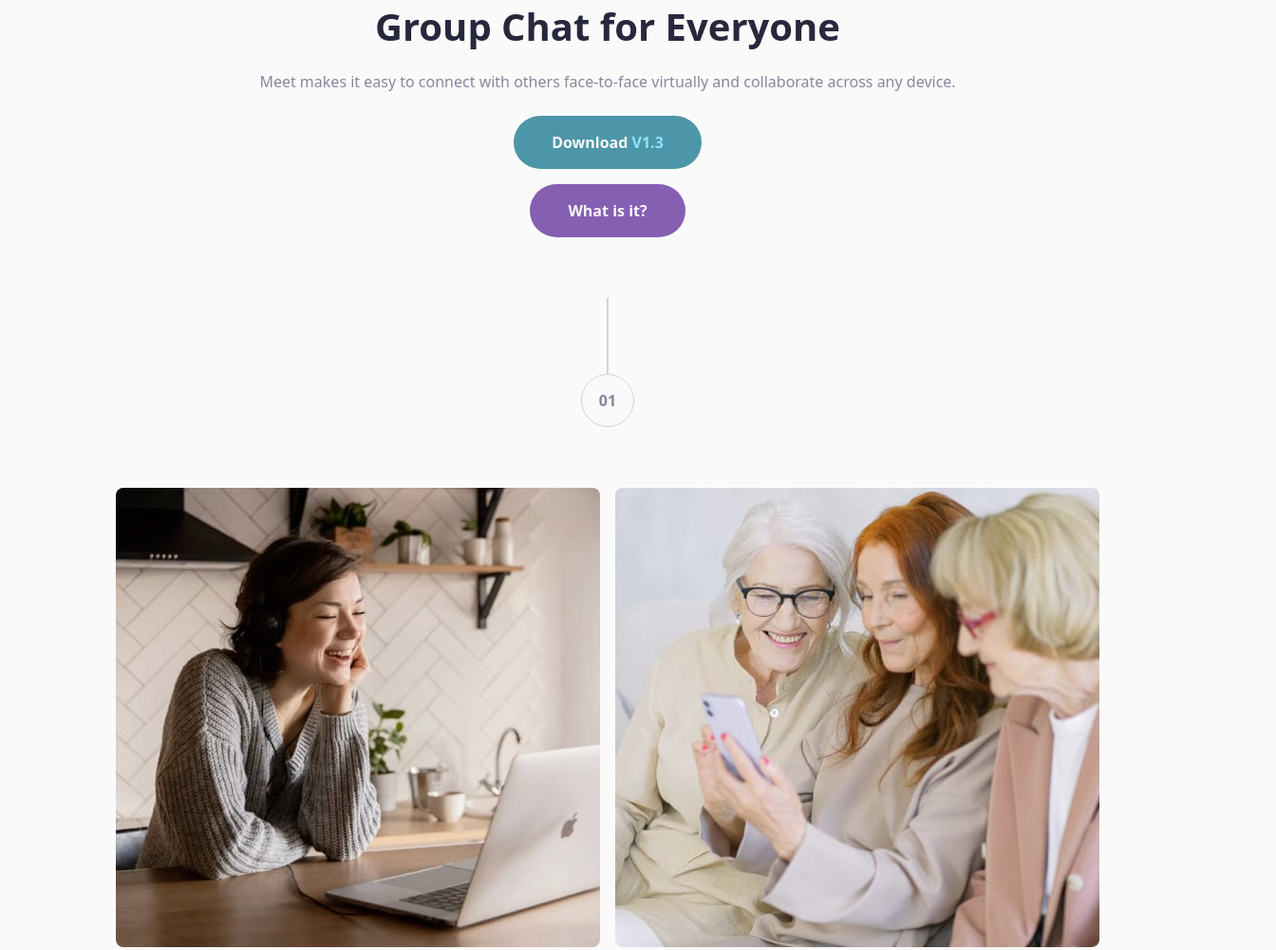
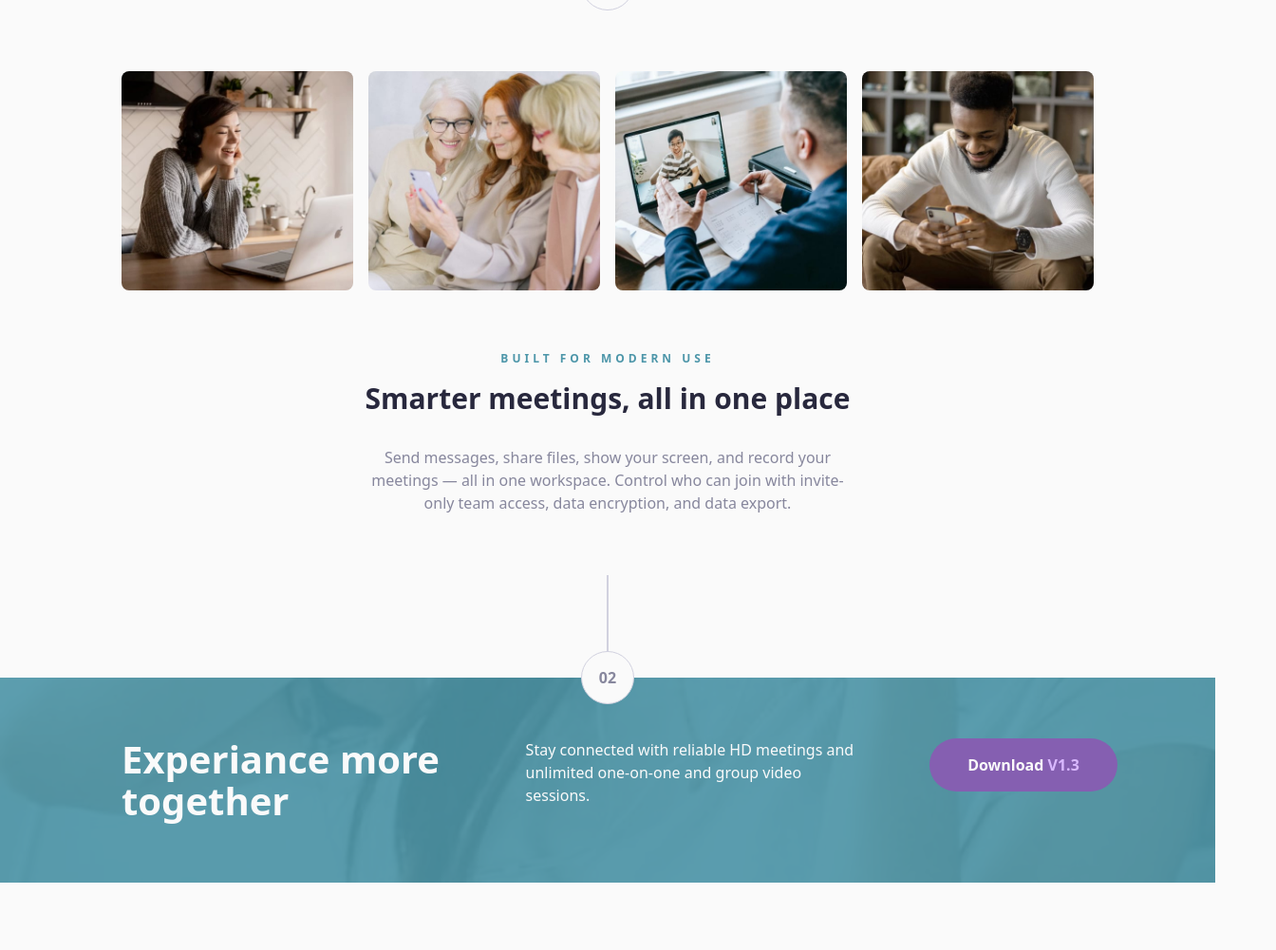
Before and after one commit to JVarney03/webdev-meet-landing-page, a website built with Vite: page index.html in a window 1280 px wide. Shown: the part 678-1679 px from the top of the page at 95% size, 1344 px wide, since content can reach past the window. After the commit the page ends 1608 px from the top, so only its background shows below. Built offline with nearby package versions, Linux system fonts and the light colour scheme.

Commit message:
Finalised landing page

```diff
--- a/index.html
+++ b/index.html
@@ -14,70 +14,93 @@
     <title>Frontend Mentor | Meet landing page</title>
     <link rel="stylesheet" href="src/style.css" />
   </head>
-  <body class="font-redhat bg-white">
-    <main class="w-sreen min-h-screen bg-white align-middle">
-      <div class="flex flex-col items-center justify-center">
+  <body class="font-redhat bg-white text-center">
+    <div
+      class="grid min-h-screen w-screen grid-cols-(--grid-template-small) content-start overflow-hidden sm:grid-cols-(--grid-template-medium) lg:grid-cols-(--grid-template-large)"
+    >
+      <header class="col-[full]">
         <img
           class="mx-auto mt-500 mb-800"
           src="./assets/logo.svg"
           alt="Meet logo"
         />
+      </header>
+      <main class="col-[full] grid grid-cols-subgrid justify-items-center">
         <img
-          class="relative w-[110vw] max-w-none"
+          class="col-[full] w-[110vw] max-w-[110vw] object-cover lg:hidden"
           src="assets/tablet/image-hero.png"
           alt="multiple photos of people"
         />
-      </div>
-      <div
-        class="relative z-10 flex flex-col items-center px-400 pt-400 text-center"
-      >
-        <h1 class="text-preset-2 mb-300 text-slate-900">
+        <img
+          class="relative -left-6 col-span-2 col-start-1 hidden justify-self-start object-fill lg:block xl:justify-self-end"
+          src="./assets/desktop/image-hero-left.png"
+          alt="multiple photos of people"
+        />
+        <section class="col-[main] mt-800 mb-800">
+          <h1 class="text-preset-2 lg:text-preset-1 mb-300 text-slate-900">
             Group Chat for Everyone
           </h1>
           <p class="text-preset-5 mb-300 font-normal text-slate-600">
             Meet makes it easy to connect with others face-to-face virtually and
             collaborate across any device.
           </p>
+          <div
+            class="flex flex-col items-center gap-200 sm:flex-row sm:justify-center"
+          >
             <button
               type="button"
-          class="text-preset-5 hocus:bg-cyan-hover mb-200 rounded-4xl bg-cyan-600 px-10 py-4 text-white transition duration-500 ease-in-out"
+              class="button hocus:bg-cyan-hover bg-cyan-600"
             >
               Download <span class="text-cyan-300">V1.3</span>
             </button>
             <button
               type="button"
-          class="text-preset-5 hocus:bg-purple-hover mb-800 rounded-4xl bg-purple-600 px-10 py-4 text-white transition duration-500 ease-in-out"
+              class="button hocus:bg-purple-hover bg-purple-600"
             >
               What is it?
             </button>
+          </div>
+        </section>
+        <img
+          class="relative -right-6 col-span-2 col-start-4 hidden self-center justify-self-end lg:block xl:justify-self-start"
+          src="./assets/desktop/image-hero-right.png"
+          alt="multiple photos of people"
+        />
+        <div class="col-[main] grid justify-items-center">
           <div class="h-1000 border border-slate-300"></div>
           <div
             class="flex h-700 w-700 items-center justify-center rounded-full border border-slate-300"
           >
             <span class="text-preset-5 text-slate-600">01</span>
           </div>
-        <div class="my-800 grid grid-cols-2 grid-rows-2 gap-200">
+        </div>
+        <div class="col-[main] w-full sm:col-[wide]">
+          <div
+            class="my-800 grid w-full grid-cols-2 grid-rows-2 gap-200 sm:grid-cols-4 sm:grid-rows-1"
+          >
             <img
-            class="rounded-lg"
+              class="w-full rounded-lg"
               src="./assets/desktop/image-woman-in-videocall.jpg"
               alt="Woman in video call"
             />
             <img
-            class="rounded-lg"
+              class="w-full rounded-lg"
               src="./assets/desktop/image-women-videochatting.jpg"
               alt="Women in video call"
             />
             <img
-            class="rounded-lg"
+              class="w-full rounded-lg"
               src="./assets/desktop/image-men-in-meeting.jpg"
               alt="Men in meeting"
             />
             <img
-            class="rounded-lg"
+              class="w-full rounded-lg"
               src="./assets/desktop/image-man-texting.jpg"
               alt="Man in texting"
             />
           </div>
+        </div>
+        <section class="col-[main]">
           <p class="text-preset-3 mb-200 text-xs text-cyan-600">
             BUILT FOR MODERN USE
           </p>
@@ -85,10 +108,12 @@
             Smarter meetings, all in one place
           </h2>
           <p class="text-preset-5 mb-800 font-normal text-slate-600">
-          Send messages, share files, show your screen, and record your meetings
-          — all in one workspace. Control who can join with invite-only team
-          access, data encryption, and data export.
+            Send messages, share files, show your screen, and record your
+            meetings — all in one workspace. Control who can join with
+            invite-only team access, data encryption, and data export.
           </p>
+        </section>
+        <div class="z-1 col-[main] grid justify-items-center">
           <div class="h-1000 border border-slate-300"></div>
           <div
             class="flex h-700 w-700 items-center justify-center rounded-full border border-slate-300 bg-white"
@@ -96,24 +121,30 @@
             <span class="text-preset-5 text-slate-600">02</span>
           </div>
         </div>
-      <footer
-        class="relative -mt-7 flex flex-col items-center bg-[url(/assets/mobile/image-footer.jpg)] bg-cover bg-center px-400 py-800 text-center text-white"
+      </main>
+      <footer class="col-[full] -mt-7 grid grid-cols-subgrid">
+        <div
+          class="col-[full] row-start-1 w-full bg-[url(/assets/mobile/image-footer.jpg)] bg-cover bg-center"
+        ></div>
+        <div class="col-[full] row-start-1 bg-cyan-600/90"></div>
+        <div
+          class="col-[main] row-start-1 px-400 py-800 text-white lg:col-[wide] lg:grid lg:grid-cols-[2fr_2fr_1fr] lg:place-items-start lg:gap-20 lg:px-0 lg:text-left"
         >
-        <div class="absolute inset-0 bg-cyan-600/90"></div>
-        <div class="relative">
-          <h2 class="text-preset-2 mb-300">Experiance more together</h2>
-          <p class="text-preset-5 mb-300 font-normal">
+          <h2 class="text-preset-2 m-0 mb-300 lg:m-0">
+            Experiance more together
+          </h2>
+          <p class="text-preset-5 mb-300 font-normal lg:m-0">
             Stay connected with reliable HD meetings and unlimited one-on-one
             and group video sessions.
           </p>
           <button
             type="button"
-            class="text-preset-5 mb-200 rounded-4xl bg-purple-600 px-10 py-4 text-white transition duration-500 ease-in-out hocus:bg-purple-hover"
+            class="button hocus:bg-purple-hover mb-200 bg-purple-600 px-10 py-4 lg:m-0"
           >
             Download <span class="text-purple-300">V1.3</span>
           </button>
         </div>
       </footer>
-    </main>
+    </div>
   </body>
 </html>
--- a/src/style.css
+++ b/src/style.css
@@ -1,14 +1,27 @@
 @import url("https://fonts.googleapis.com/css2?family=Red+Hat+Display:ital,wght@0,300..900;1,300..900&display=swap");
 @import "tailwindcss";
+
+:root {
+  --grid-template-small: [full-start] minmax(4px, 32px) [main-start] 1fr
+    [main-end] minmax(4px, 32px) [full-end];
+
+  --grid-template-medium: [full-start] 32px [wide-start] 110px [main-start] 1fr
+    [main-end] 110px [wide-end] 32px [full-end];
+
+  --grid-template-large: [full-start] 1fr [wide-start] 2fr [main-start] 4fr
+    [main-end] 2fr [wide-end] 1fr [full-end];
+}
+
+@custom-variant hocus (&:hover, &:focus);
 
 @theme {
   --color-cyan-600: #4d96a9;
   --color-cyan-300: #8fe3f9;
-  --color-cyan-hover: #71C0D4;
+  --color-cyan-hover: #71c0d4;
 
   --color-purple-600: #855fb1;
   --color-purple-300: #d9b8ff;
-  --color-purple-hover: #B18BDD;
+  --color-purple-hover: #b18bdd;
 
   --color-slate-900: #28283d;
   --color-slate-600: #87879d;
@@ -50,4 +63,8 @@
   --text-preset-5--font-weight: 900;
 }
 
-@custom-variant hocus (&:hover, &:focus);
+@layer components {
+  .button {
+    @apply text-preset-5 rounded-full px-10 py-4 text-white transition duration-500 ease-in-out whitespace-nowrap overflow-hidden;
+  }
+}
```
Lines whose indentation alone changed are shown as unchanged.
